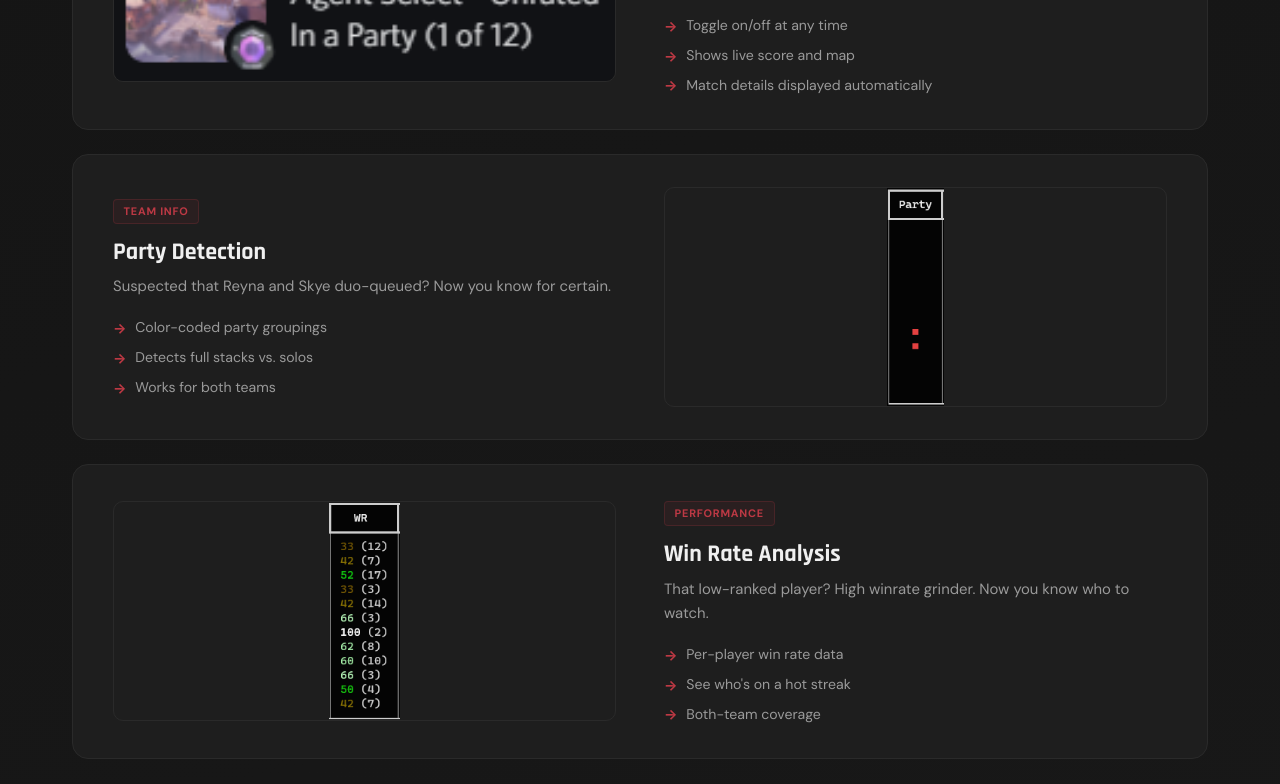
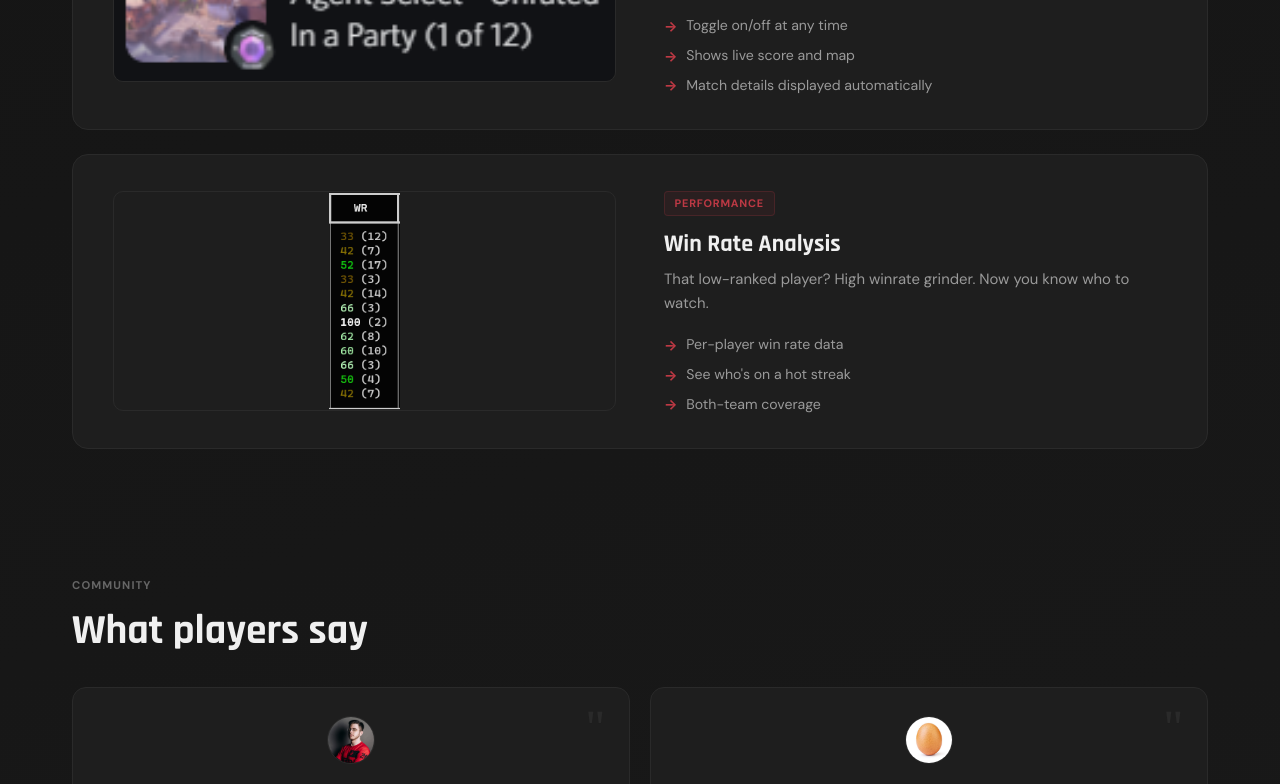
Before and after one commit to Privex-chat/vry-ui-webapp, a Vue app: page / in a window 1280 px wide. Shown: the part 2000-2784 px from the top of the page. Built offline with nearby package versions, Linux system fonts and the light colour scheme; no server answers.

Commit message:
remove depreciated party feature

```diff
--- a/src/views/Home.vue
+++ b/src/views/Home.vue
@@ -130,22 +130,6 @@
           </div>
           <div class="feature-media">
             <img src="assets/rpc.png" alt="Discord RPC" class="feature-img">
-          </div>
-        </div>
-
-        <div class="feature-block">
-          <div class="feature-text">
-            <div class="feature-tag">Team Info</div>
-            <h3>Party Detection</h3>
-            <p>Suspected that Reyna and Skye duo-queued? Now you know for certain.</p>
-            <ul class="feature-points">
-              <li>Color-coded party groupings</li>
-              <li>Detects full stacks vs. solos</li>
-              <li>Works for both teams</li>
-            </ul>
-          </div>
-          <div class="feature-media">
-            <img src="assets/Party.png" alt="Party Indicator" class="feature-img">
           </div>
         </div>
 
```
